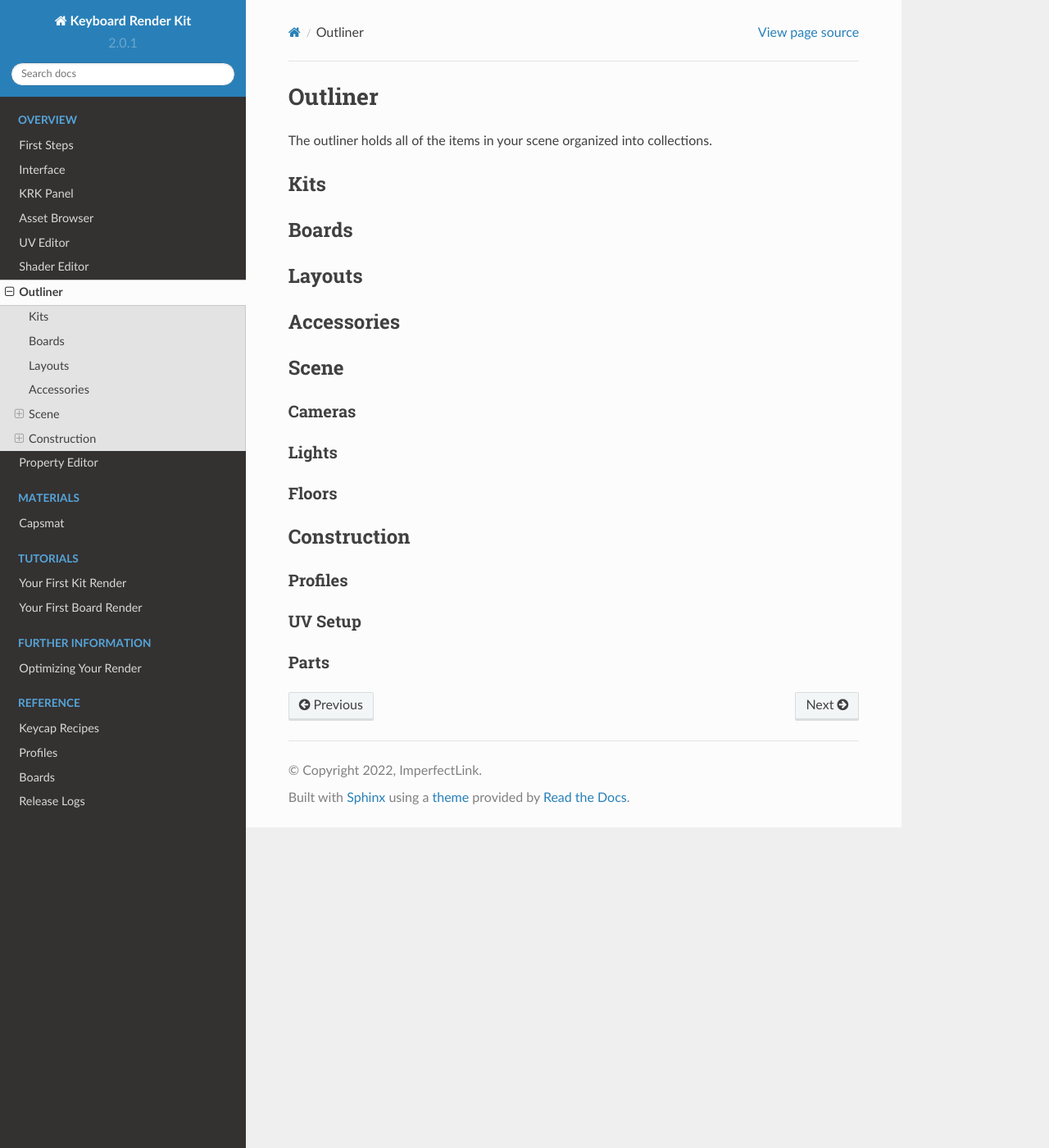
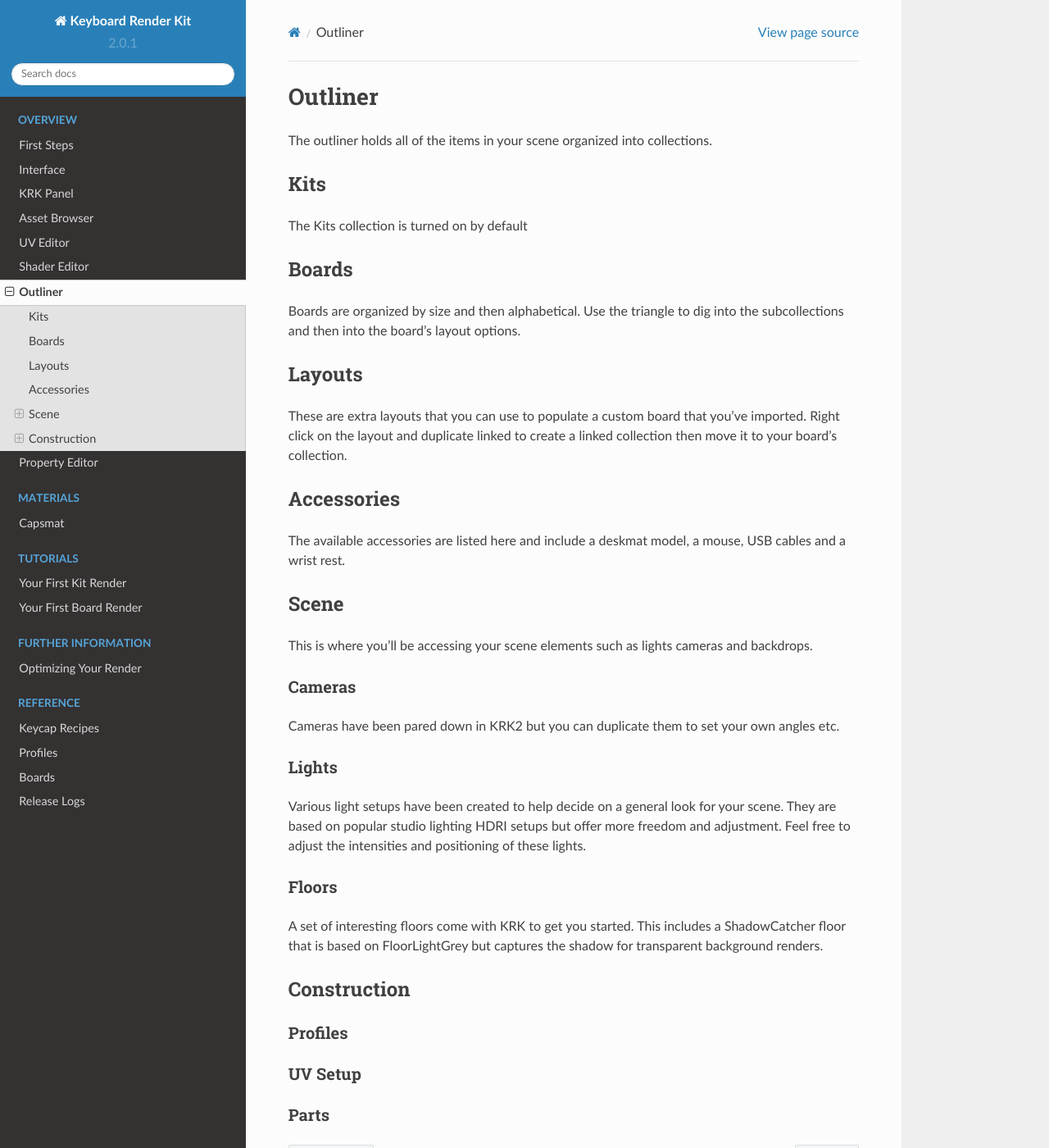
Before and after one commit to imperfectlink/KeyboardRenderKit, a Sphinx documentation site: the page built from docs/source/outliner.rst, in a window 1280 px wide and 1400 px high. Shown: the whole window at 82% size. Built offline with Sphinx 7.4.7 and the Read the Docs theme 2.0.0, drawn with Linux system fonts in a browser that asks for light colours.

Commit message:
Update outliner.rst

```diff
--- a/docs/source/outliner.rst
+++ b/docs/source/outliner.rst
@@ -4,27 +4,39 @@
 
 Kits
 ~~~~
+The Kits collection is turned on by default
 
 Boards
 ~~~~
+Boards are organized by size and then alphabetical. Use the triangle to dig into the subcollections and then into the board's layout options.
 
 Layouts
 ~~~~
+These are extra layouts that you can use to populate a custom board that you've imported. Right click on the layout and duplicate linked to create a linked collection then move it to your board's collection.
 
 Accessories
 ~~~~
+The available accessories are listed here and include a deskmat model, a mouse, USB cables and a wrist rest.
 
 Scene
 ~~~~
+This is where you'll be accessing your scene elements such as lights cameras and backdrops.
+
 Cameras
 ----
+Cameras have been pared down in KRK2 but you can duplicate them to set your own angles etc.
+
 Lights
 ----
+Various light setups have been created to help decide on a general look for your scene. They are based on popular studio lighting HDRI setups but offer more freedom and adjustment. Feel free to adjust the intensities and positioning of these lights.
+
 Floors
 ----
+A set of interesting floors come with KRK to get you started. This includes a ShadowCatcher floor that is based on FloorLightGrey but captures the shadow for transparent background renders.
 
 Construction
 ~~~~
+
 Profiles
 ----
 UV Setup
```
